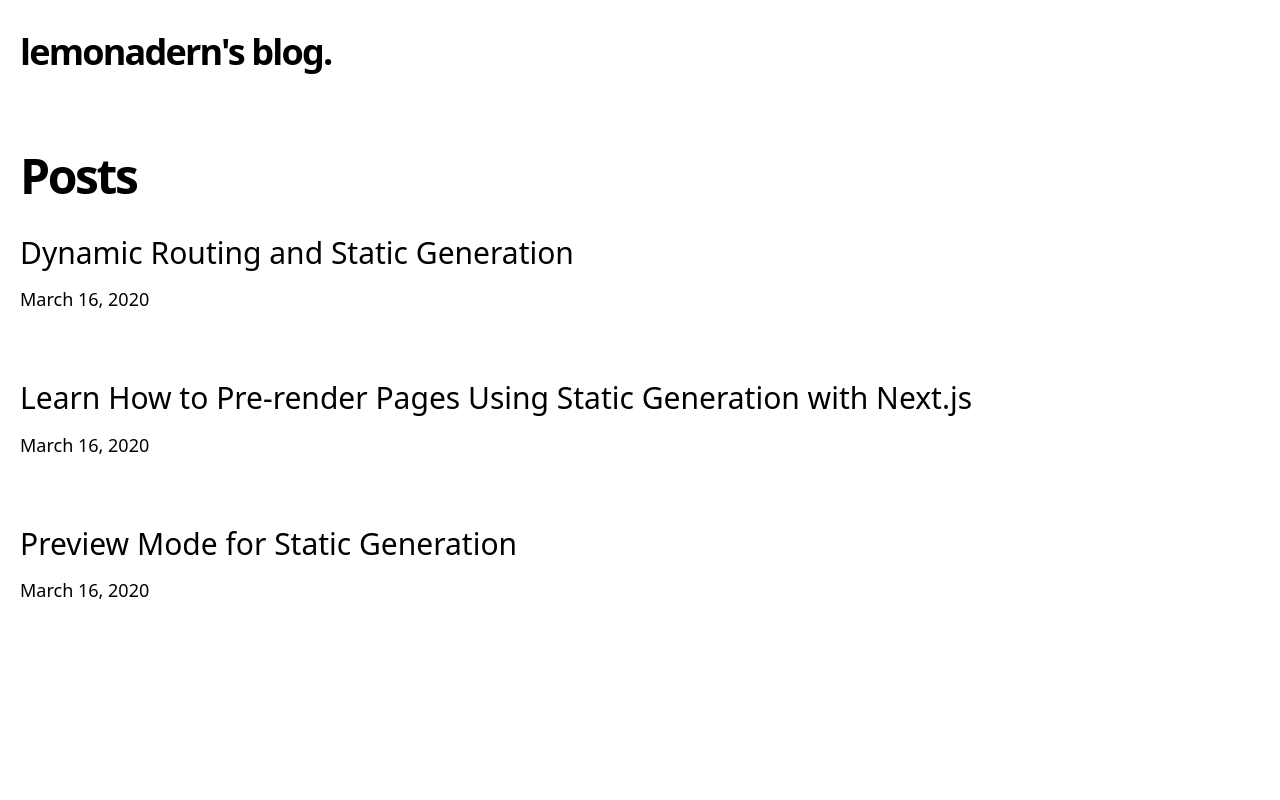
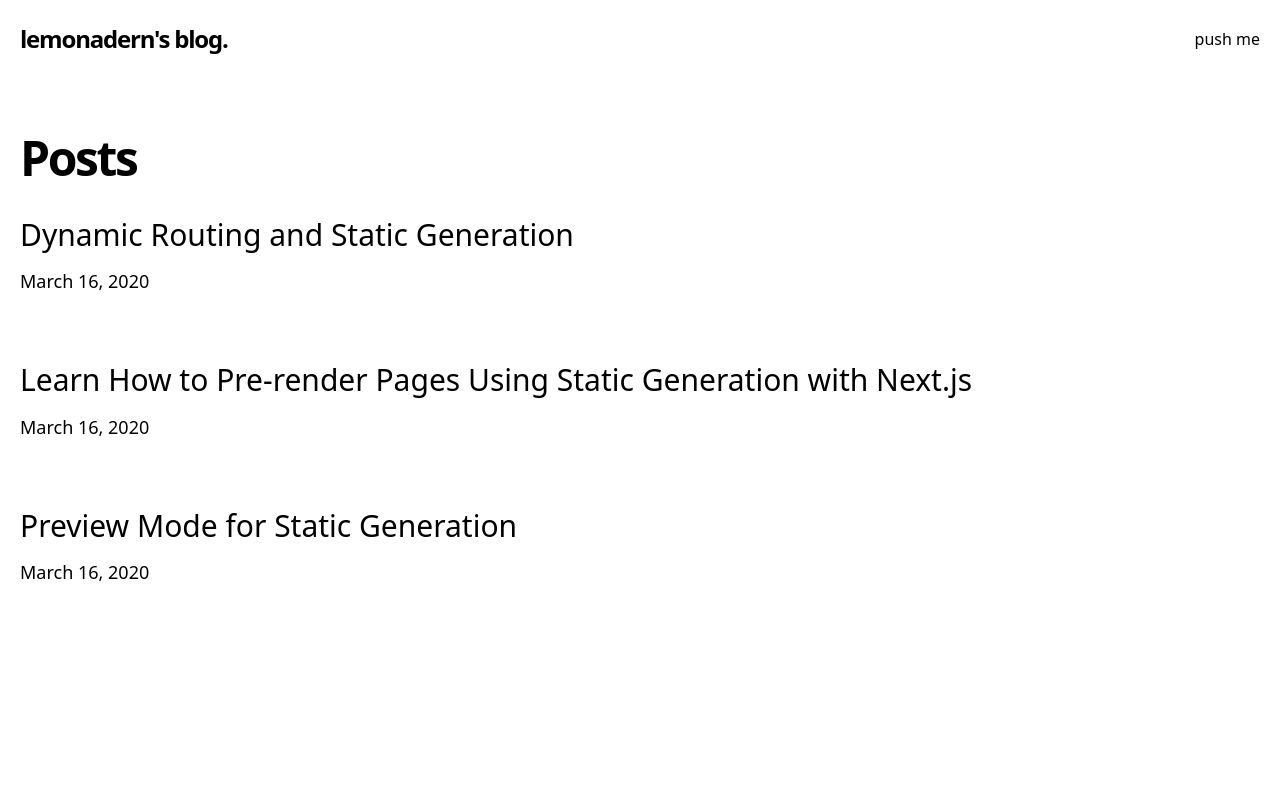
Before and after one commit to lemonadern/blog, a Next.js app: page / in a window 1280 px wide. Shown: the top 800 px of the page. Built offline with nearby package versions, Linux system fonts and the light colour scheme.

Commit message:
style header #8

```diff
--- a/src/components/header.tsx
+++ b/src/components/header.tsx
@@ -3,12 +3,15 @@ import Link from 'next/link'
 
 const Header = () => {
   return (
-    <h2 className="text-2xl md:text-4xl font-bold tracking-tight md:tracking-tighter leading-tight mb-20 mt-8">
-      <Link href="/">
-        <a className="hover:underline">{SITE_NAME}</a>
-      </Link>
-      .
-    </h2>
+    <div className="flex justify-between mb-20 mt-6">
+      <h2 className="text-2xl font-bold tracking-tight md:tracking-tighter leading-tight">
+        <Link href="/">
+          <a className="hover:underline">{SITE_NAME}</a>
+        </Link>
+        .
+      </h2>
+      <button>push me</button>
+    </div>
   )
 }
 
```
